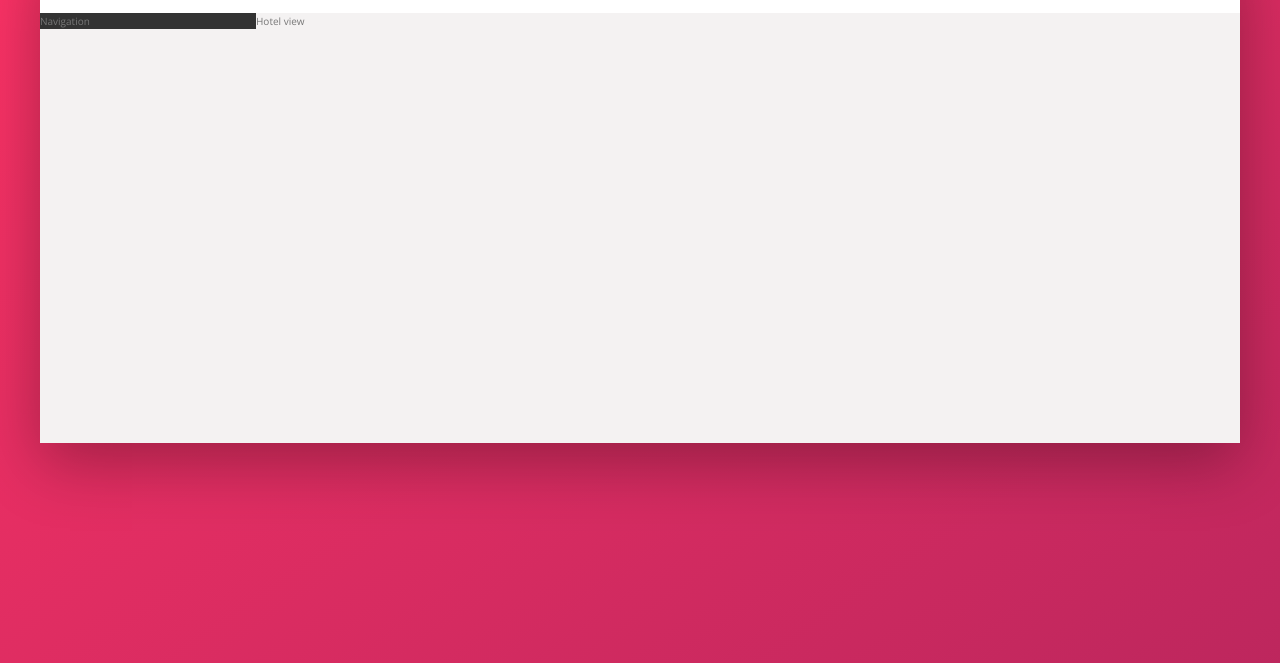
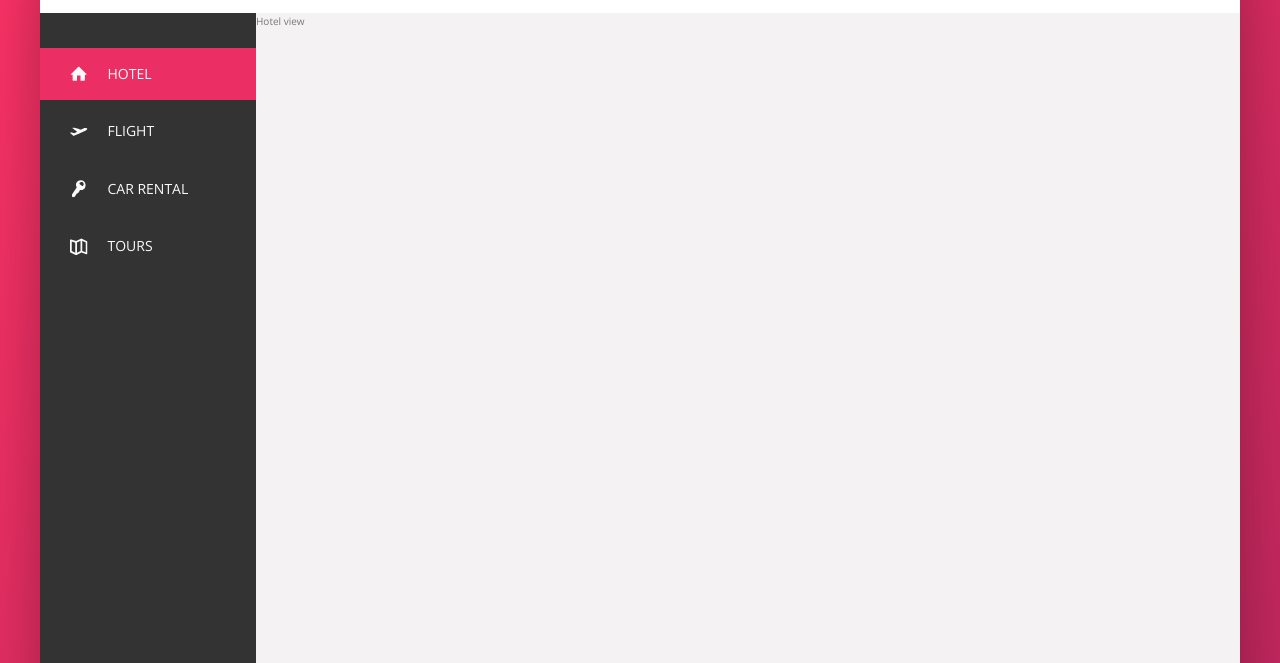
Before and after one commit to maksimovicnikola/Trillo, a website: page index.html in a window 1280 px wide. Shown: the part 137-800 px from the top of the page. Drawn offline with nearby package versions, Linux system fonts and the light colour scheme.

Commit message:
Finished side navigation bar.

```diff
--- a/index.html
+++ b/index.html
@@ -46,7 +46,44 @@
             </nav>
         </header>
         <div class="content">
-            <nav class="sidebar">Navigation</nav>
+            <nav class="sidebar">
+                <ul class="side-nav">
+                    <li class="side-nav__item side-nav__item--active">
+                        <a href="#" class="side-nav__link">
+                            <svg class="side-nav__icon">
+                                <use xlink:href="img/sprite.svg#icon-home"></use>
+                            </svg>
+                            <span>Hotel</span>
+                        </a>
+                    </li>
+                    <li class="side-nav__item">
+                        <a href="#" class="side-nav__link">
+                            <svg class="side-nav__icon">
+                                <use xlink:href="img/sprite.svg#icon-aircraft-take-off"></use>
+                            </svg>
+                            <span>Flight</span>
+                        </a>
+                    </li>
+                    <li class="side-nav__item">
+                        <a href="#" class="side-nav__link">
+                            <svg class="side-nav__icon">
+                                <use xlink:href="img/sprite.svg#icon-key"></use>
+                            </svg>
+                            <span>Car rental</span>
+                        </a>
+                    </li>
+                    <li class="side-nav__item">
+                        <a href="#" class="side-nav__link">
+                            <svg class="side-nav__icon">
+                                <use xlink:href="img/sprite.svg#icon-map"></use>
+                            </svg>
+                            <span>Tours</span>
+                        </a>
+                    </li>
+                </ul>
+
+                <div class="legal">&copy; 2017 by trillo. All rights reserved.</div>
+            </nav>
             <main class="hotel-view">Hotel view</main>
         </div>
     </div>
--- a/sass/_components.scss
+++ b/sass/_components.scss
@@ -9,11 +9,9 @@
 // SEARCH
 .search {
     flex: 0 0 40%;
-
     display: flex;
     align-items: center;
     justify-content: center;
-
     &__input {
         font-family: inherit;
         font-size: inherit;
@@ -25,32 +23,25 @@
         width: 90%;
         transition: all .2s;
         margin-right: -3.25rem;
-
         &:focus {
             outline: none;
             width: 100%;
             background-color: var(--color-grey-light-3);
         }
-
         &::-webkit-input-placeholder {
             font-weight: 100;
             color: var(--color-grey-light-4);
         }
-    }
-
-    // adjacent selector for elements that are sibling => when the user focus on input, select it's sibbling class (in this case search__button)
-    &__input:focus + &__button {
+    } // adjacent selector for elements that are sibling => when the user focus on input, select it's sibbling class (in this case search__button)
+    &__input:focus+&__button {
         background-color: var(--color-grey-light-3);
     }
-
     &__button {
         border: none;
         background-color: var(--color-grey-light-2);
-
         &:focus {
             outline: none;
         }
-
         &:active {
             transform: translateY(2px);
         }
@@ -67,21 +58,17 @@
 .user-nav {
     display: flex;
     align-self: stretch;
-    align-items: center;
-
-    // select all children of .user-nav
-    & > * {
+    align-items: center; // select all children of .user-nav
+    &>* {
         padding: 0 2rem;
         cursor: pointer;
         height: 100%;
         display: flex;
         align-items: center;
     }
-
-    & > *:hover {
-        background-color:var(--color-grey-light-2);
+    &>*:hover {
+        background-color: var(--color-grey-light-2);
     }
-
     &__icon-box {
         position: relative;
     }
@@ -100,15 +87,73 @@
         position: absolute;
         top: 1.5rem;
         right: 1.1rem;
-
         display: flex;
         justify-content: center;
         align-items: center;
     }
-
     &__user-photo {
         height: 3.75rem;
         border-radius: 50%;
         margin-right: 1rem;
     }
 }
+
+///////////////////////////////////////////////////////////////////////
+// SIDE NAVIGATION
+.side-nav {
+    font-size: 1.4rem;
+    list-style: none;
+    margin-top: 3.5rem;
+    &__item {
+        position: relative;
+        &:not(:last-child) {
+            margin-bottom: .5rem;
+        }
+    }
+    &__item::before {
+        content: "";
+        position: absolute;
+        top: 0;
+        left: 0;
+        height: 100%;
+        width: 3px;
+        background-color: var(--color-primary);
+        transform: scaleY(0);
+        transition: transform 1s, width .4s cubic-bezier(1, 0, 0, 1) .2s, //transform-origin property decides from where this animation will start, from top, bottom or center. By default it is center
+        background-color .1s;
+    }
+    &__item:hover::before,
+    &__item--active::before {
+        transform: scaleY(1);
+        width: 100%;
+    }
+    &__item:active::before {
+        background-color: var(--color-primary-light);
+    }
+    &__link:link,
+    &__link:visited {
+        color: var(--color-grey-light-1);
+        text-decoration: none;
+        text-transform: uppercase;
+        padding: 1.5rem 3rem;
+        position: relative;
+        z-index: 10;
+        display: flex;
+        align-items: center;
+    }
+    &__icon {
+        width: 1.75rem;
+        height: 1.75rem;
+        margin-right: 2rem;
+        fill: currentColor; // same as using fill: var(--color-grey-light-1); => it is taking color of parent and set it to current element
+    }
+}
+
+///////////////////////////////////////////////////////////////////////
+// LEGAL TEXT
+.legal {
+    font-size: 1.2rem;
+    color: var(--color-grey-light-4);
+    text-align: center;
+    padding: 2.5rem;
+}
--- a/sass/_layout.scss
+++ b/sass/_layout.scss
@@ -19,14 +19,17 @@
 
 .content {
     display: flex;
-    align-items: flex-start;
 }
 
 .sidebar {
     background-color: var(--color-grey-dark-1);
     flex: 0 0 18%;
+    display: flex;
+    flex-direction: column;
+    justify-content: space-between;
 }
 
 .hotel-view {
+    height: 80rem;
     flex: 1;
 }
```
Also changed, not shown: css/style.css.
